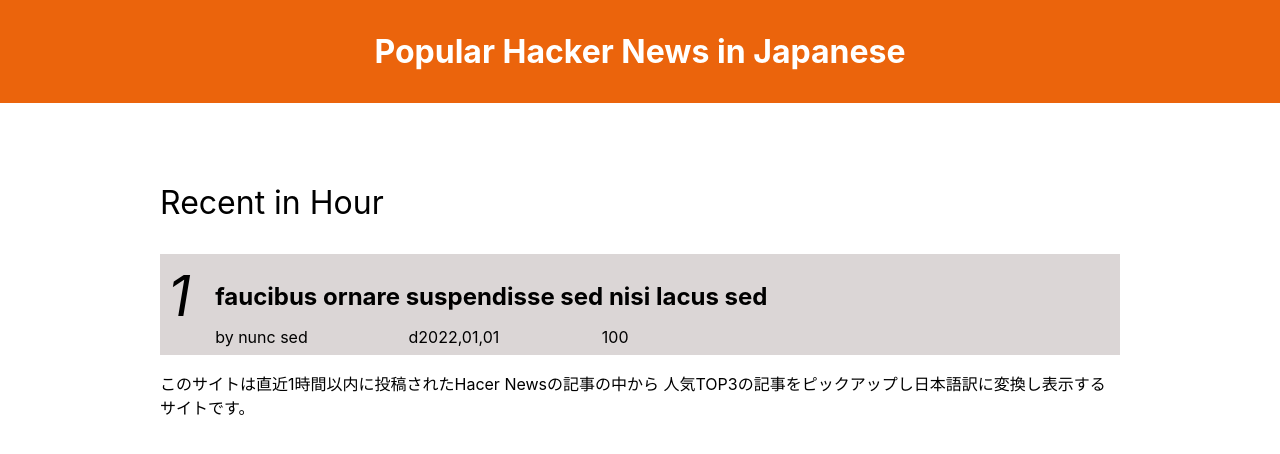
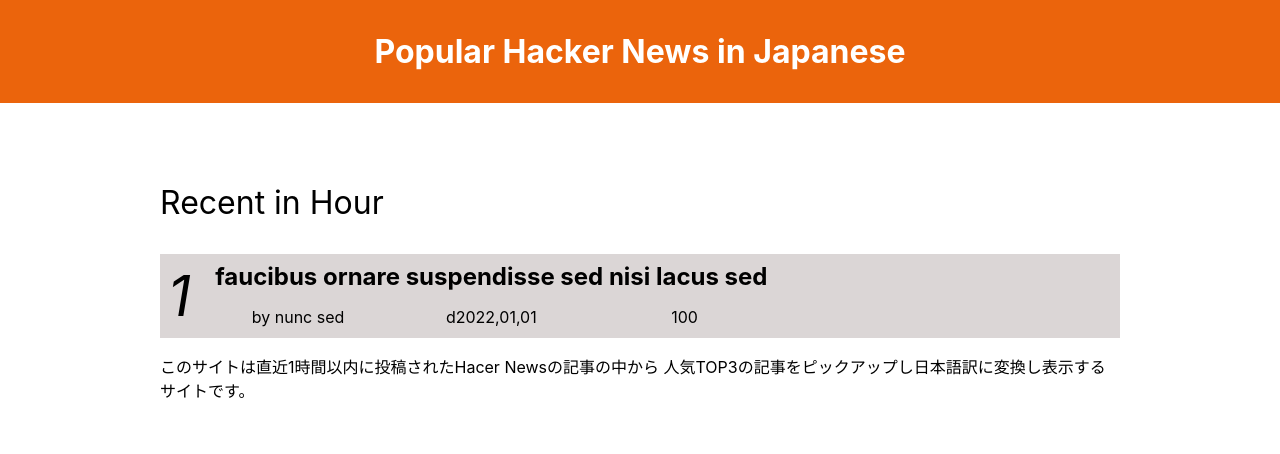
Before and after one commit to yuki-o1o5/Hacker-News-in-Japanese, a Next.js app: page /main in a window 1280 px wide. Shown: the top 454 px of the page. Built offline with nearby package versions, Linux system fonts and the light colour scheme.

Commit message:
style/change text size and position

```diff
--- a/components/ArticleAuthor/ArticleAuthor.module.css
+++ b/components/ArticleAuthor/ArticleAuthor.module.css
@@ -1,3 +1,5 @@
 .articleAuthor {
   margin-bottom: 0;
+  text-align: center;
+
 }
--- a/components/ArticlePoints/ArticlePoints.module.css
+++ b/components/ArticlePoints/ArticlePoints.module.css
@@ -1,3 +1,4 @@
 .articlePoints {
   margin-bottom: 0;
+  text-align: center;
 }
--- a/components/ArticleTime/ArticleTime.module.css
+++ b/components/ArticleTime/ArticleTime.module.css
@@ -1,3 +1,4 @@
 .articleTime {
   margin-bottom: 0;
+  text-align: center;
 }
--- a/components/ArticleTitle/ArticleTitle.module.css
+++ b/components/ArticleTitle/ArticleTitle.module.css
@@ -1,3 +1,3 @@
 .articleTitle {
-  margin-bottom: 0;
+  margin: 0;
 }
--- a/components/ArticlesCategoryTitle/ArticlesCategoryTitle.module.css
+++ b/components/ArticlesCategoryTitle/ArticlesCategoryTitle.module.css
@@ -1,4 +1,4 @@
 .articlesCategoryTitle {
-  font-size: 2em;
+  font-size: 2rem;
   margin-top: 0;
 }
--- a/components/PageDescription/PageDescription.module.css
+++ b/components/PageDescription/PageDescription.module.css
@@ -1,3 +1,3 @@
 .pageDescription {
-  font-size: 1em;
+  font-size: 1rem;
 }
```
